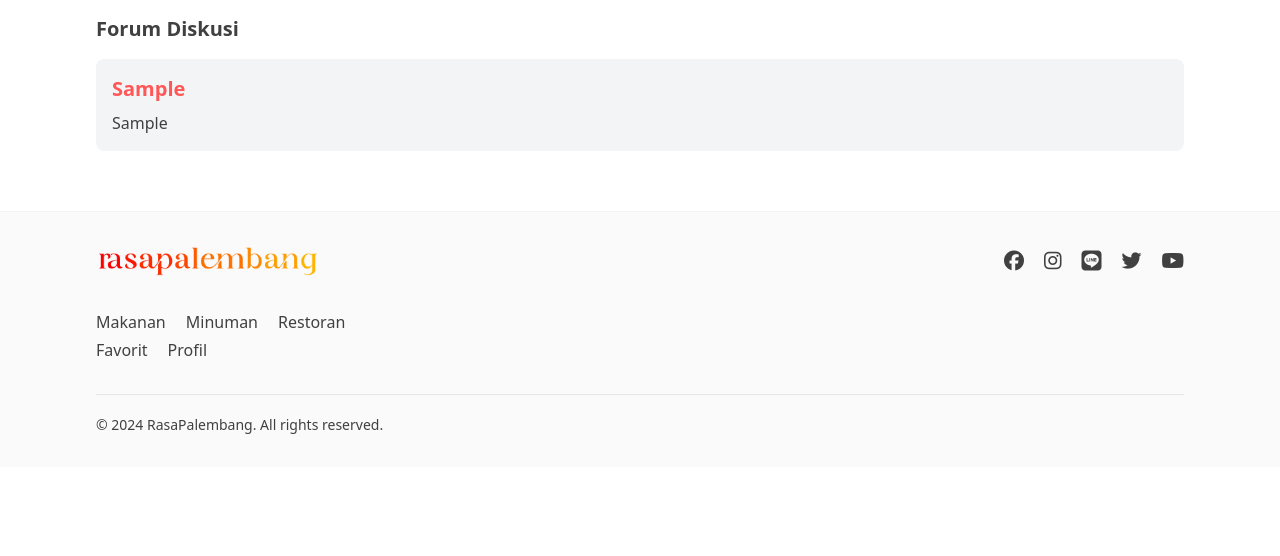
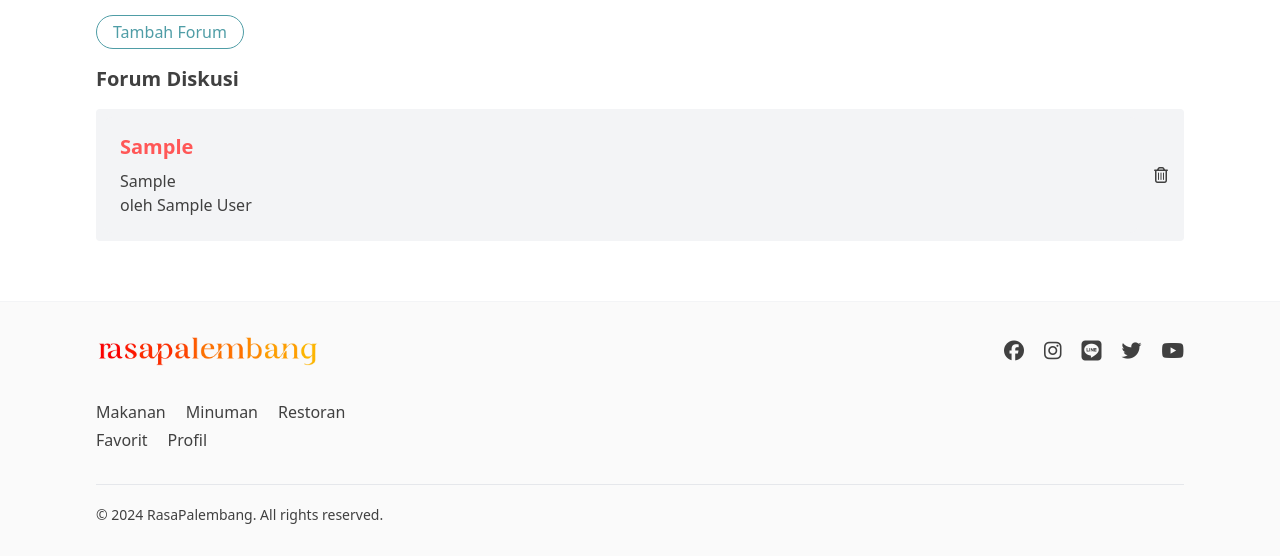
Before and after one commit to D02-PBP-2024/RasaPalembang, a Django app: page /restoran/00000000-0000-0000-0000-000000000001/forum/ in a window 1280 px wide. Shown: the part 65-621 px from the top of the page. Run offline with Django 5.2, Linux system fonts and the light colour scheme; a user stored in the database is signed in; tables that the repository leaves empty hold one stand-in row (values such as "Sample post"); some libraries are stand-ins or nearby versions.

Commit message:
feat: update design and logic

```diff
--- a/forum/models.py
+++ b/forum/models.py
@@ -18,7 +18,13 @@ class Balasan(models.Model):
     id = models.UUIDField(primary_key=True, default=uuid.uuid4, editable=False)
 
     pesan = models.TextField()
-    vote = models.IntegerField(default=0)
 
     user = models.ForeignKey(User, on_delete=models.CASCADE)
     forum = models.ForeignKey(Forum, on_delete=models.CASCADE)
+
+
+class Vote(models.Model):
+    id = models.UUIDField(primary_key=True, default=uuid.uuid4, editable=False)
+
+    user = models.ForeignKey(User, on_delete=models.CASCADE)
+    balasan = models.ForeignKey(Balasan, on_delete=models.CASCADE)
--- a/forum/templates/forum/forum_all/card.html
+++ b/forum/templates/forum/forum_all/card.html
@@ -5,6 +5,7 @@
                 <h1 class="font-bold text-xl text-[#ff5757] hover:text-[#d04848]">{{ forum.topik }}</h1>
             </a>
         </div>
-        <p class="mt-2">{{ forum.pesan }}</p>
+        <h2 class="mt-2">{{ forum.pesan }}</h2>
+        <h6>oleh {{ forum.user  }}</h6>
     </div>
 </div>
--- a/forum/templates/forum/forum_all/index.html
+++ b/forum/templates/forum/forum_all/index.html
@@ -7,18 +7,32 @@
 
 {% block content %}
 
+<main class="px-5 md:px-10 lg:px-16 xl:px-24 py-5 md:py-10 w-full mx-auto">
+    {% if request.user.peran == 'pengulas' %}
+    <a href="{% url 'forum:create_forum' restoran.id %}" class="inline-flex items-center border border-[#4f9da6] text-[#4f9da6] hover:bg-[#4f9da6] hover:text-white py-1 px-4 mt-4 rounded-full focus:outline-none focus:bg-[#4f9da6] focus:text-white">
+        Tambah Forum
+    </a>
+    {% endif %}
     {% if forum %}
-<main class="px-5 md:px-10 lg:px-16 xl:px-24 py-5 md:py-10 w-full mx-auto">
         <div class="mt-4">
             <h1 class="text-xl font-semibold">Forum Diskusi</h1>
         </div>
         <div class="mt-4 grid gap-4">
             {% for item in forum reversed %}
-            {% include 'forum/forum_all/card.html' with forum=item %}
+            <div class="bg-gray-100 rounded px-2 py-2 flex content-center">
+                <span class="w-full ">{% include 'forum/forum_all/card.html' with forum=item %}</span>
+                {% if request.user.id == item.user.id %}
+                <div class="self-center px-2">
+                    <a href="{% url 'forum:delete_forum' item.restoran.id item.id %}" class="ml-2">
+                        <i class="fa-regular fa-trash-can"></i>
+                    </a>
+                </div>
+                {% endif %}
+            </div>
             {% endfor %}
         </div>
-</main>
     {% else %}
     belum ada forum
     {% endif %}
+</main>
 {% endblock content %}
--- a/forum/templates/forum/forum_by_id/index.html
+++ b/forum/templates/forum/forum_by_id/index.html
@@ -27,12 +27,12 @@
                         <span class="w-full">{{ item.pesan }}</span>
                         <i class="fa-regular fa-thumbs-up self-center"></i>
                         {% if request.user.id == forum.user.id %}
-                            <a href="{% url 'forum:delete' forum.restoran.id forum.id item.id %}" class="ml-2">
+                            <a href="{% url 'forum:delete_balasan' forum.restoran.id forum.id item.id %}" class="ml-2">
                                 <i class="fa-regular fa-trash-can"></i>
                             </a>
                         {% endif %}
                     </div>
-                    {% endfor %}
+                {% endfor %}
             </div>
             {% else %}
                 belum ada balasan untuk forum ini
--- a/forum/urls.py
+++ b/forum/urls.py
@@ -1,5 +1,5 @@
 from django.urls import path
-from forum.views import show_forum, balas, show_forum_by_id, create_forum, delete
+from forum.views import show_forum, balas, show_forum_by_id, create_forum, delete_forum, delete_balasan
 
 app_name = "forum"
 
@@ -8,5 +8,6 @@ urlpatterns = [
     path('<uuid:id_forum>/', show_forum_by_id, name='show_forum_by_id'),
     path('<uuid:id_forum>/balas', balas, name='balas'),
     path('tambah/', create_forum, name='create_forum'),
-    path('<uuid:id_forum>/delete/<uuid:id_balasan>', delete, name='delete')
+    path('<uuid:id_forum>/delete_balasan/<uuid:id_balasan>', delete_balasan, name='delete_balasan'),
+    path('<uuid:id_forum>/delete_forum', delete_forum, name='delete_forum'),
 ]
--- a/forum/views.py
+++ b/forum/views.py
@@ -1,4 +1,5 @@
 from django.shortcuts import render, redirect
+from django.contrib.auth.decorators import login_required
 from forum.models import Forum, Balasan
 from forum.forms import ForumForm, BalasanForm
 from restoran.models import Restoran
@@ -6,7 +7,11 @@ from restoran.models import Restoran
 
 def show_forum(request, id_restoran):
     forum = Forum.objects.filter(restoran=id_restoran)
-    context = {"forum": forum}
+    restoran = Restoran.objects.get(pk=id_restoran)
+    context = {
+        "forum": forum,
+        "restoran": restoran,
+        }
     return render(request, "forum/forum_all/index.html", context)
 
 
@@ -20,9 +25,13 @@ def show_forum_by_id(request, id_restoran, id_forum):
     return render(request, "forum/forum_by_id/index.html", context)
 
 
+@login_required(login_url="login")
 def create_forum(request, id_restoran):
     restoran = Restoran.objects.get(pk=id_restoran)
     form = ForumForm(request.POST or None)
+
+    if request.user.peran != 'pengulas':
+        return redirect('forum:show_forum', id_restoran=restoran.id)
 
     if form.is_valid() and request.method == "POST":
         topik = form.save(commit=False)
@@ -35,10 +44,14 @@ def create_forum(request, id_restoran):
     return render(request, 'forum/tambah/index.html', context)
 
 
+@login_required(login_url="login")
 def balas(request, id_restoran, id_forum):
     restoran = Restoran.objects.get(pk=id_restoran)
     forum = Forum.objects.get(pk=id_forum)
     form = BalasanForm(request.POST or None)
+
+    if request.user.peran != 'Pengulas':
+        return redirect('forum:show_forum_by_id', id_restoran=restoran.id, id_forum=forum.id)
 
     if form.is_valid() and request.method == "POST":
         balasan = form.save(commit=False)
@@ -54,10 +67,22 @@ def balas(request, id_restoran, id_forum):
     return render(request, 'forum/balas/index.html', context)
 
 
-def delete(request, id_restoran, id_forum, id_balasan):
+@login_required(login_url="login")
+def delete_forum(request, id_restoran, id_forum):
+    forum = Forum.objects.get(pk=id_forum)
+    restoran = Restoran.objects.get(pk=id_restoran)
+
+    forum.delete()
+    return redirect('forum:show_forum', id_restoran=restoran.id)
+
+@login_required(login_url="login")
+def delete_balasan(request, id_restoran, id_forum, id_balasan):
     forum = Forum.objects.get(pk=id_forum)
     restoran = Restoran.objects.get(pk=id_restoran)
     balasan = Balasan.objects.get(pk=id_balasan)
 
+    if request.user.peran != 'Pengulas':
+        return redirect('forum:show_forum_by_id', id_restoran=restoran.id, id_forum=forum.id)
+
     balasan.delete()
     return redirect('forum:show_forum_by_id', id_restoran=restoran.id, id_forum=forum.id)
--- a/restoran/urls.py
+++ b/restoran/urls.py
@@ -7,7 +7,7 @@ app_name = "restoran"
 urlpatterns = [
     path('', restoran, name='restoran'),
     path('tambah/', tambah_restoran, name='tambah'),
-    path('ubah/<uuid:id>', ubah_restoran, name='ubah'),
-    path('hapus/<uuid:id>', hapus_restoran, name='hapus'),
-    path('detail/<uuid:id>', lihat_restoran, name='detail'),
+    path('<uuid:id>/edit', ubah_restoran, name='ubah'),
+    path('<uuid:id>/delete', hapus_restoran, name='hapus'),
+    path('<uuid:id>/', lihat_restoran, name='detail'),
 ]
```
Also changed, not shown: forum/migrations/0002_remove_balasan_vote_vote.py (added). Lines whose indentation alone changed are shown as unchanged.
